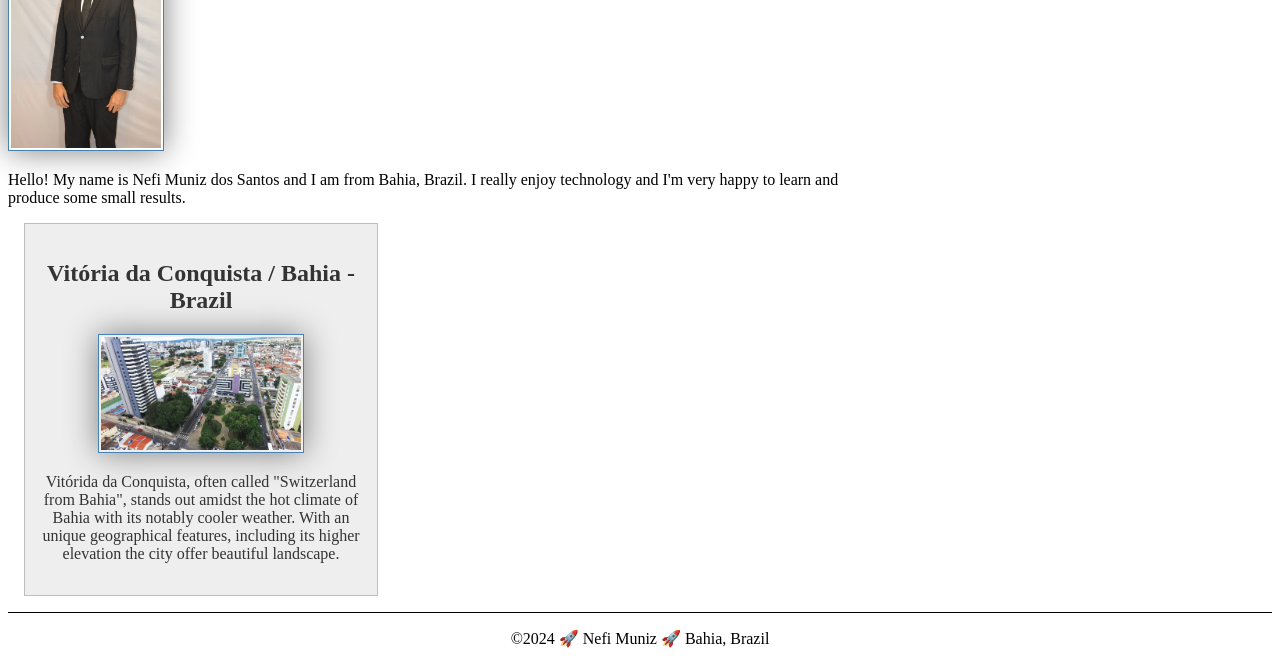
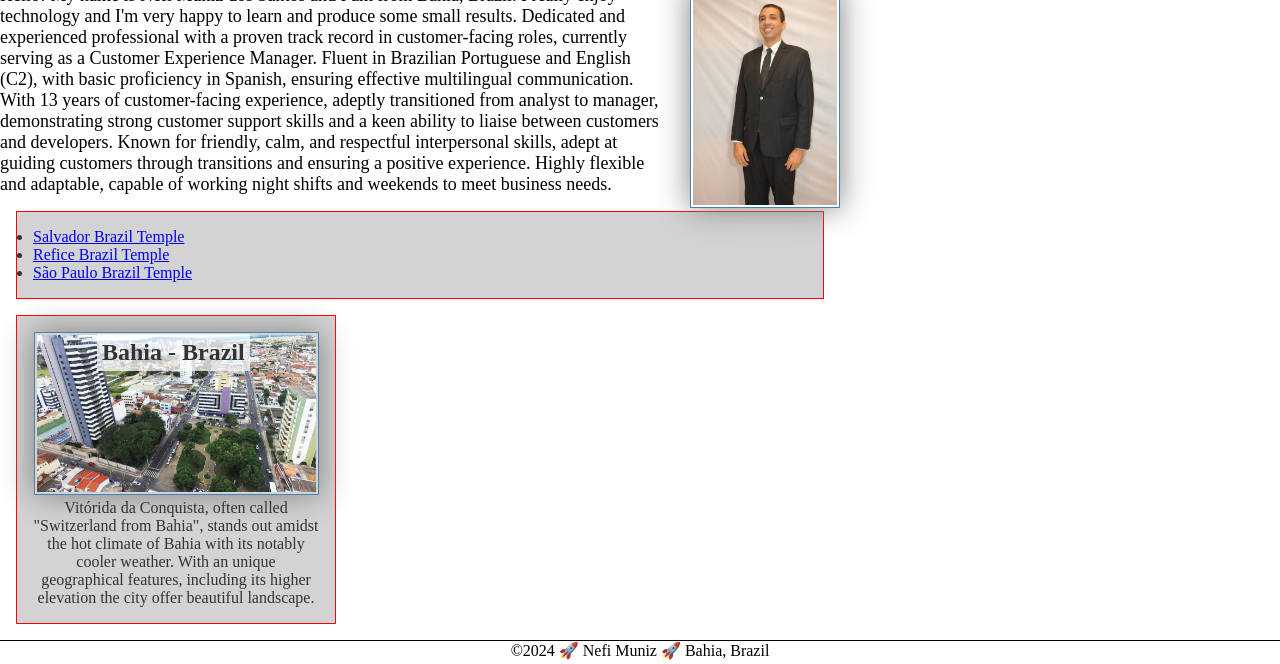
Before and after one commit to NefiMuniz/wdd130, a plain HTML site: page index.html in a window 1280 px wide. Shown: the part 362-1026 px from the top of the page. Drawn offline with Linux system fonts and the light colour scheme.

Commit message:
Ehnancing index Week03

```diff
--- a/index.html
+++ b/index.html
@@ -14,15 +14,22 @@
                 <a href="#">Home</a>
                 <a href="wwr/">Rafting Website</a>
                 <a href="wwr/site-plan-rafting.html">Rafting Site Plan</a>
+                <a href="https://www.linkedin.com/in/nefimuniz/">LinkedIn Profile</a>
+                <a href="https://www.facebook.com">Facebook</a>
             </nav>
         </header>
         <main>
             <h1>Nefi Muniz dos Santos | WDD 130</h1>
             <img src="images/profile.webp" alt="Hello, my name is Nefi Muniz" width="200">
-            <p>Hello! My name is Nefi Muniz dos Santos and I am from Bahia, Brazil. I really enjoy technology and I'm very happy to learn and produce some small results.</p>
+            <p>Hello! My name is Nefi Muniz dos Santos and I am from Bahia, Brazil. I really enjoy technology and I'm very happy to learn and produce some small results. Dedicated and experienced professional with a proven track record in customer-facing roles, currently serving as a Customer Experience Manager. Fluent in Brazilian Portuguese and English (C2), with basic proficiency in Spanish, ensuring effective multilingual communication. With 13 years of customer-facing experience, adeptly transitioned from analyst to manager, demonstrating strong customer support skills and a keen ability to liaise between customers and developers. Known for friendly, calm, and respectful interpersonal skills, adept at guiding customers through transitions and ensuring a positive experience. Highly flexible and adaptable, capable of working night shifts and weekends to meet business needs.</p>
+            <ul class="box">
+                <li><a href="https://churchofjesuschristtemples.org/salvador-brazil-temple/" target="_blank">Salvador Brazil Temple</a>
+                <li><a href="https://www.churchofjesuschrist.org/temples/details/recife-brazil-temple?lang=eng" target="_blank">Refice Brazil Temple</a>
+                <li><a href="https://www.churchofjesuschrist.org/temples/details/sao-paulo-brazil-temple?lang=eng" target="_blank">São Paulo Brazil Temple</a>
+            </ul>
         </main>
-        <aside>
-            <h2>Vitória da Conquista / Bahia - Brazil</h2>
+        <aside class="box">
+            <h2>Bahia - Brazil</h2>
             <img src="images/vcababr.jpg" alt="Vitória da Conquista Landscape">
             <p>Vitórida da Conquista, often called "Switzerland from Bahia", stands out amidst the hot climate of Bahia with its notably cooler weather. With an unique geographical features, including its higher elevation the city offer beautiful landscape.</p>
         </aside>
@@ -30,4 +37,5 @@
             <p>&copy;2024 🚀 Nefi Muniz 🚀 Bahia, Brazil</p>
         </footer>
     </body>
+    <!-- Last modified: May 7, 2024 -->
 </html>
--- a/styles/styles.css
+++ b/styles/styles.css
@@ -1,3 +1,9 @@
+* {
+    margin: 0;
+    padding: 0;
+    box-sizing: border-box;
+}
+
 nav {
     background-color: steelblue;
     padding: 10px;
@@ -7,9 +13,11 @@ nav a {
     display: block;
     padding: 20px;
 }
+
 h1 {
     color: steelblue;
 }
+
 img {
     width: 150px;
     height: auto;
@@ -17,29 +25,56 @@ img {
     padding: 2px;
     box-shadow: 0 0 30px gray;
 }
+
 p {
     padding: 0;
 }
+
 main {
     max-width: 840px;
 }
+main p {
+    font-size: large;
+}
+main img {
+    float: right;
+    margin-left: 20px;
+    width: 150px;
+    height: auto;
+}
+
+/* Class Selectors */
+
+.box {
+    margin: 1rem;
+    padding: 1rem;
+    background-color: lightgray;
+    color: #333;
+    border: 1px solid red;
+}
+
 aside {
+    position: relative;
+    margin: 0;
+    padding: 0;
     width: 20rem;
-    margin: 1rem;
     border: 1px solid rgba(0, 0, 0, 0.2);
-    padding: 1rem;
     background-color: #eee;
     color: #333;
     text-align: center;
 }
+aside h2 {
+    position: absolute;
+    top: 18px;
+    left: 80px;
+    background-color: rgba(255, 255, 255, 0.7);
+    padding: 5px;
+}
 aside img {
-    width: 200px;
+    width: 285px;
     height: auto;
 }
-main img {
-    width: 150px;
-    height: auto;
-}
+
 footer {
     margin-top: 15px;
     border-top: 1px solid #000;
```
